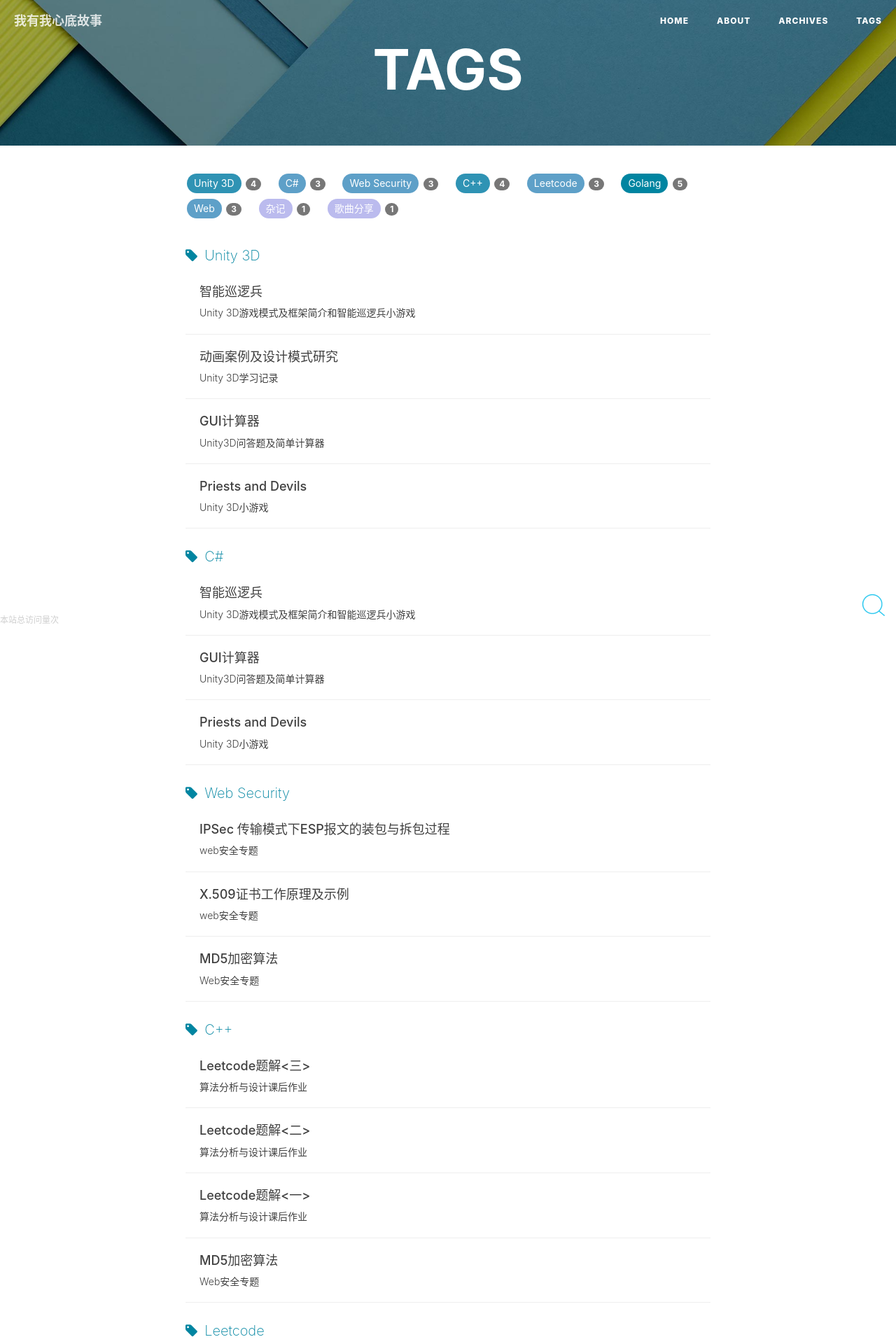
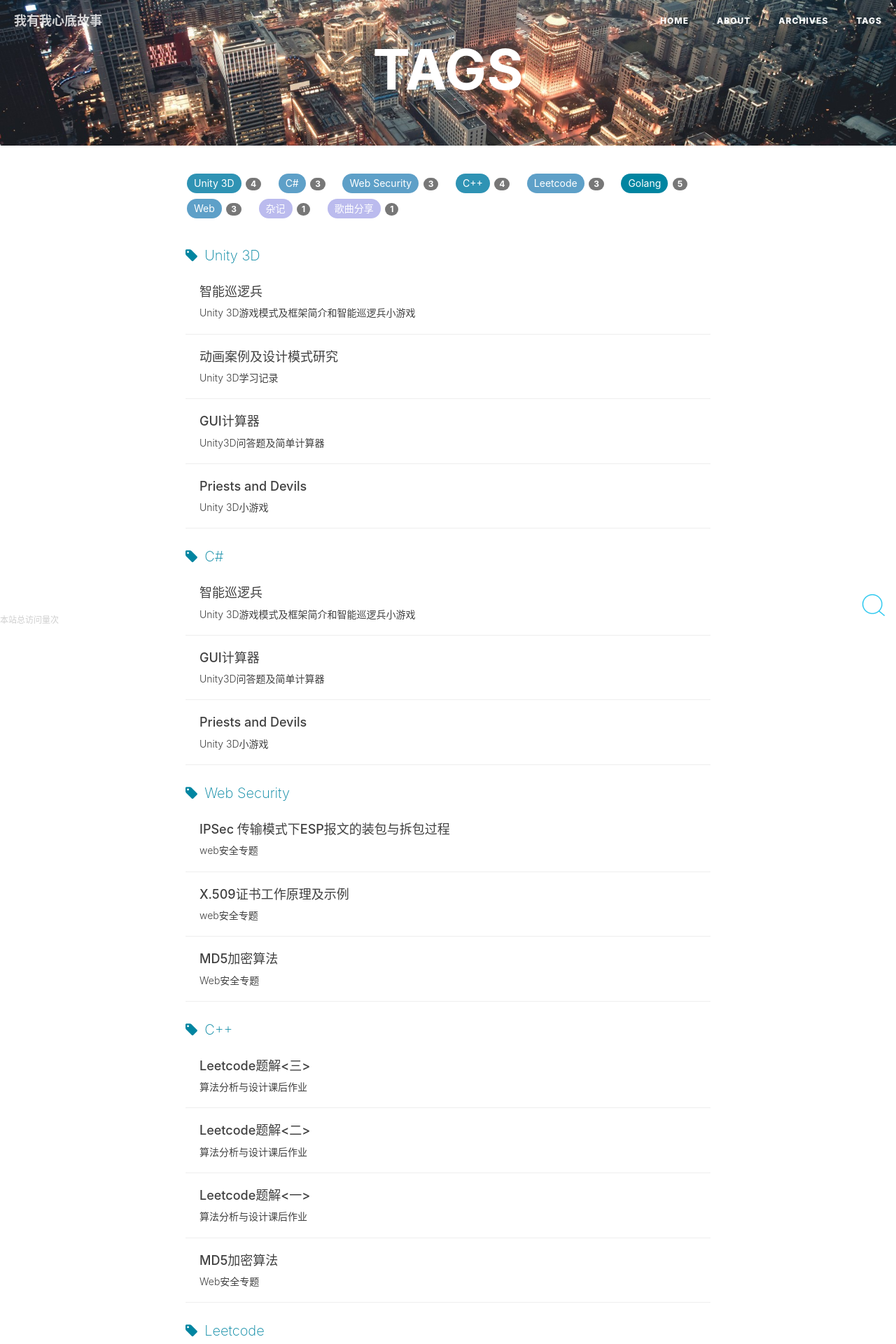
Before and after one commit to Tomy-Lee/Tomy-Lee.github.io, a Jekyll site: the page built from tags.html, in a window 1280 px wide. Shown: the top 1920 px of the page at 70% size. Built offline with Jekyll 4.4.1, drawn with Linux system fonts in a browser that asks for light colours; nearby versions of some CDN libraries; comment, search, counter and statistics services are not loaded.

Commit message:
Update tags.html

```diff
--- a/tags.html
+++ b/tags.html
@@ -2,7 +2,7 @@
 title: TAGS
 layout: default
 description: ""
-header-img: "img/tag-bg.jpg"
+header-img: "img/city.jpg"
 ---
  <!--<script>
       window.onload=function()
```
